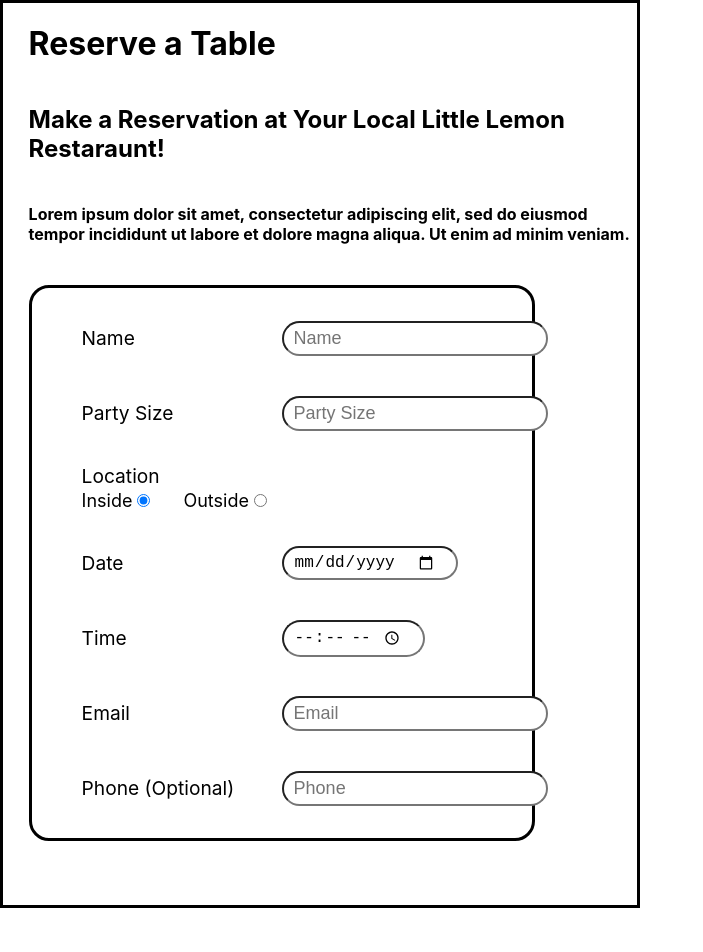
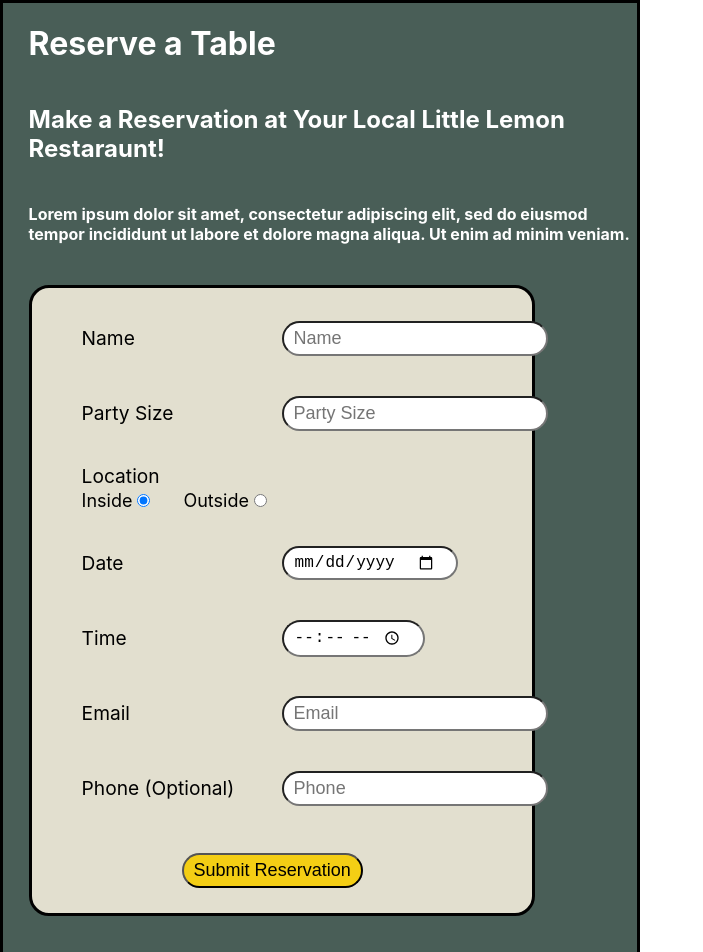
Before and after one commit to ZephaniahWillard2/Llemon-Captstone-Project, a React (Create React App) app in the folder react-capstone/: page / in a window 1280 px wide. Shown: the top 952 px of the page, without its empty margins (0-703 px from the left). Before the commit the page ends 908 px from the top, so only its background shows below. Built offline with nearby package versions, Linux system fonts and the light colour scheme.

Commit message:
Styling the form component

```diff
--- a/react-capstone/src/App.css
+++ b/react-capstone/src/App.css
@@ -5,25 +5,25 @@
     margin-right: 50%;
     padding-left: 2%;
     padding-bottom: 5%;
+    background-color: #495E57;
 }
 .form-container{
     display: grid;
     row-gap: 15px;
     grid-template-columns: 200px 200px;
-    grid-template-rows: repeat(7, 60px);
+    grid-template-rows: repeat(8, 60px);
     justify-items: left;
     align-items: center;
-    /* margin: auto; */
     padding: 20px 50px 20px 50px;
     border: solid;
     border-radius: 20px;
+    background-color: #E2DFCF;
 }
 
 .form-container input{
     font-size: large;
     border-radius: 20px;
     padding: 5px 20px 5px 10px;
-
 }
 .form-container label{
     font-size: larger;
@@ -93,3 +93,14 @@
     grid-column: 1;
     grid-row: 7;
 }
+#reserve-button{
+    grid-column: span(1 / 3);
+    grid-row: 8;
+    position: relative;
+    left: 50%;
+    padding: 5px 10px 5px 10px;
+    font-size: large;
+    border-radius: 20px;
+    margin-top: 15px;
+    background-color: #F4CE14;
+}
--- a/react-capstone/src/Components/Reservation.js
+++ b/react-capstone/src/Components/Reservation.js
@@ -10,9 +10,9 @@
 
     return(
         <div className='grid-container'>
-            <h1>Reserve a Table</h1>
-            <h2>Make a Reservation at Your Local Little Lemon Restaraunt!</h2>
-            <h4>Lorem ipsum dolor sit amet, consectetur adipiscing elit, sed do eiusmod tempor incididunt ut labore et dolore magna aliqua.
+            <h1 style={{color:'white'}}>Reserve a Table</h1>
+            <h2 style={{color:'white'}}>Make a Reservation at Your Local Little Lemon Restaraunt!</h2>
+            <h4 style={{color:'white'}}>Lorem ipsum dolor sit amet, consectetur adipiscing elit, sed do eiusmod tempor incididunt ut labore et dolore magna aliqua.
                 Ut enim ad minim veniam.
             </h4> <br></br>
             <form className='form-container'>
@@ -21,7 +21,7 @@
                     <input type='text' id='name-input' name="name" placeholder='Name'></input>
 
                     <label htmlFor='partyNumber-input' id='partyNumber-label'>Party Size </label>
-                    <input type='number' id='partyNumber-input' name="partyNumber" placeholder='Party Size'></input>
+                    <input type='number' id='partyNumber-input' name="partyNumber" max={15} placeholder='Party Size'></input>
 
                     <RadioButton selectedOption={selectedOption} handleChange={handleChange} />
 
@@ -36,6 +36,8 @@
 
                     <label htmlFor='phone-input' id='phone-label'>Phone (Optional) </label>
                     <input type='phone' id='phone-input' name="phone" placeholder='Phone'></input>
+                    <button type='submit' id='reserve-button'>Submit Reservation</button>
+
 
             </form>
         </div>
```
